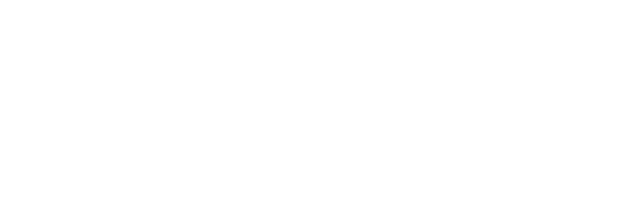
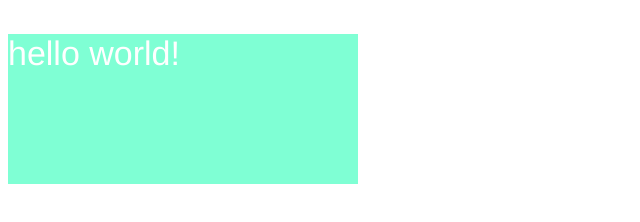
Before and after one commit to romansergichev/first-project, a plain HTML site: page index.html in a window 1280 px wide. Shown: the whole page, without its empty margins (0-640 px from the left). Drawn offline with Linux system fonts and the light colour scheme.

Commit message:
hello world!

```diff
--- a/index.html
+++ b/index.html
@@ -1,11 +1,14 @@
 <!DOCTYPE html>
-<html lang="en">
+<html lang="ru">
 <head>
-    <meta charset="UTF-8">
-    <meta name="viewport" content="width=device-width, initial-scale=1.0">
-    <title>Document</title>
+  <meta charset="UTF-8">
+  <meta name="viewport" content="width=device-width, initial-scale=1.0">
+  <title>Первый проект</title>
+  <link rel="stylesheet" href="style.css">
 </head>
 <body>
-
+  <div class="main">
+    <p class="main__tex">hello world!</p>
+  </div>
 </body>
 </html>
--- a/style.css
+++ b/style.css
@@ -0,0 +1,8 @@
+.main {
+    font-family: 'Franklin Gothic Medium', 'Arial Narrow', Arial, sans-serif;
+    font-size: 34px;
+    background-color: aquamarine;
+    color: white;
+    width: 350px;
+    height: 150px;
+}
```
